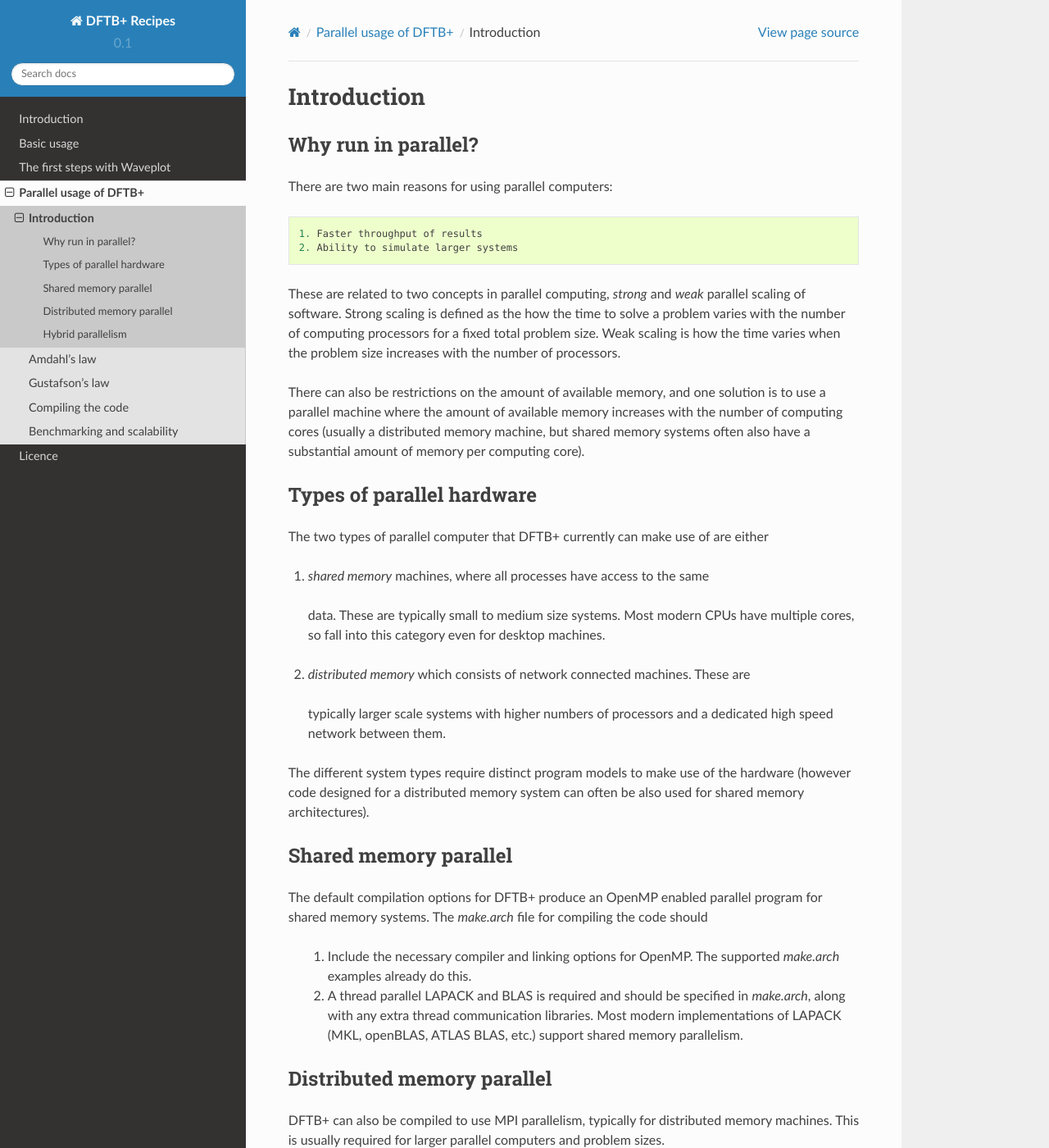
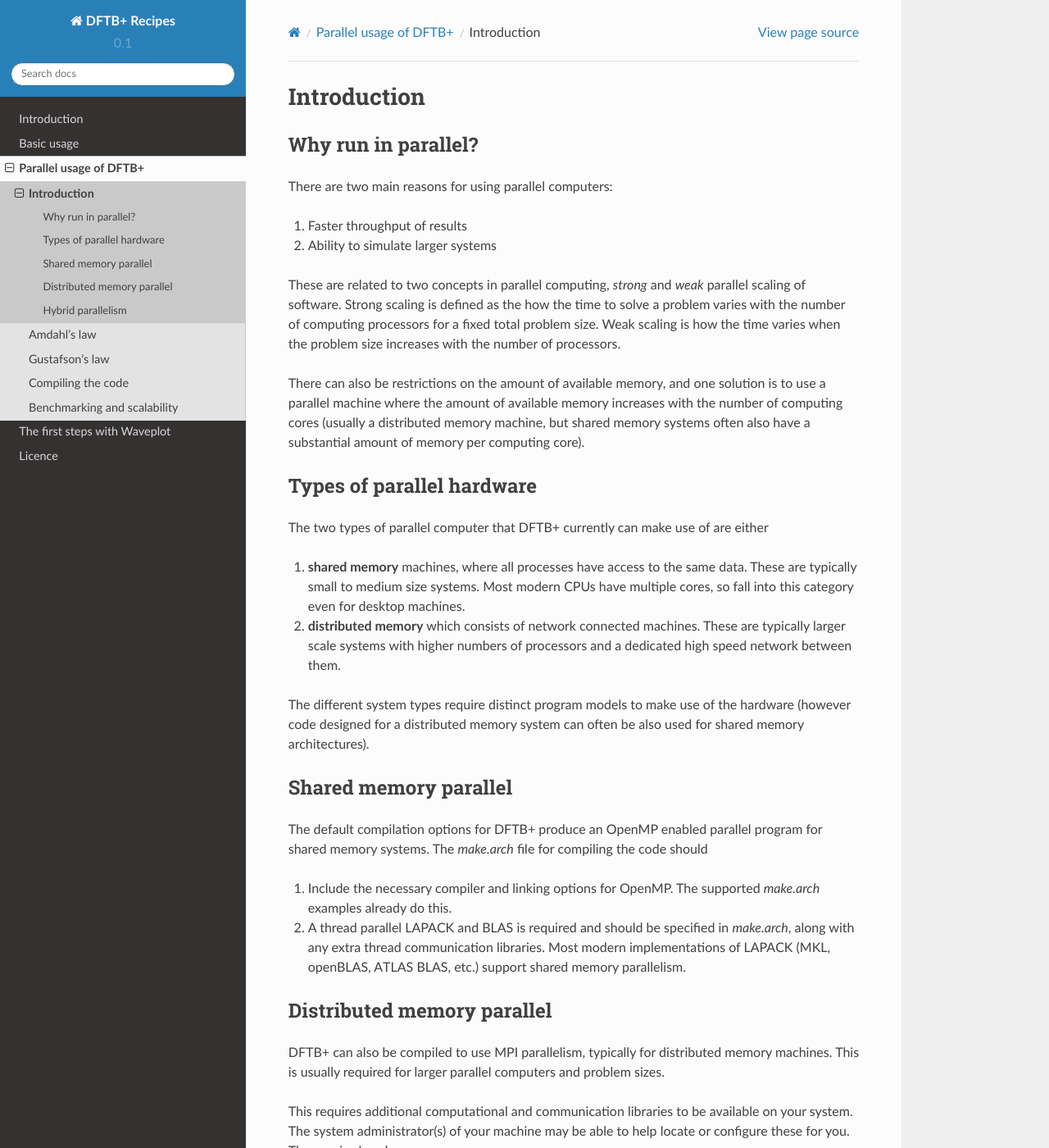
Before and after one commit to dftbplus/recipes, a Sphinx documentation site: the page built from docs/parallel/introduction.rst, in a window 1280 px wide and 1400 px high. Shown: the whole window at 82% size. Built offline with Sphinx 7.4.7 and the Read the Docs theme 2.0.0, drawn with Linux system fonts in a browser that asks for light colours.

Commit message:
Make style corrections in rst-source

```diff
--- a/docs/index.rst
+++ b/docs/index.rst
@@ -7,6 +7,6 @@
 
    introduction.rst
    basics/index.rst
+   parallel/index.rst
    waveplot.rst
-   parallel/index.rst
    licence.rst
--- a/docs/parallel/amdahl.rst
+++ b/docs/parallel/amdahl.rst
@@ -35,6 +35,7 @@
 parallel performance, but can be a good guide to the limits of scalability for
 `fixed` sizes of problem on parallel machines.
 
+
 Gustafson's law
 ===============
 
--- a/docs/parallel/introduction.rst
+++ b/docs/parallel/introduction.rst
@@ -2,13 +2,14 @@
 Introduction
 ============
 
+
 Why run in parallel?
 --------------------
 
-There are two main reasons for using parallel computers::
+There are two main reasons for using parallel computers:
 
-  1. Faster throughput of results
-  2. Ability to simulate larger systems
+#. Faster throughput of results
+#. Ability to simulate larger systems
 
 These are related to two concepts in parallel computing, `strong` and `weak`
 parallel scaling of software. Strong scaling is defined as the how the time to
@@ -22,23 +23,25 @@
 machine, but shared memory systems often also have a substantial amount of
 memory per computing core).
 
+
 Types of parallel hardware
 --------------------------
 
 The two types of parallel computer that DFTB+ currently can make use of are
 either
 
-1. `shared memory` machines, where all processes have access to the same
-  data. These are typically small to medium size systems. Most modern CPUs have
-  multiple cores, so fall into this category even for desktop machines.
+#. **shared memory** machines, where all processes have access to the same
+   data. These are typically small to medium size systems. Most modern CPUs have
+   multiple cores, so fall into this category even for desktop machines.
 
-2. `distributed memory` which consists of network connected machines. These are
-  typically larger scale systems with higher numbers of processors and a
-  dedicated high speed network between them.
+#. **distributed memory** which consists of network connected machines. These are
+   typically larger scale systems with higher numbers of processors and a
+   dedicated high speed network between them.
 
 The different system types require distinct program models to make use of the
 hardware (however code designed for a distributed memory system can often be
 also used for shared memory architectures).
+
 
 Shared memory parallel
 ----------------------
@@ -47,12 +50,14 @@
 program for shared memory systems. The `make.arch` file for compiling the code
 should
 
-  1. Include the necessary compiler and linking options for OpenMP. The
-     supported `make.arch` examples already do this.
-  2. A thread parallel LAPACK and BLAS is required and should be specified in
-     `make.arch`, along with any extra thread communication libraries. Most
-     modern implementations of LAPACK (MKL, openBLAS, ATLAS BLAS, etc.) support
-     shared memory parallelism.
+#. Include the necessary compiler and linking options for OpenMP. The
+   supported `make.arch` examples already do this.
+
+#. A thread parallel LAPACK and BLAS is required and should be specified in
+   `make.arch`, along with any extra thread communication libraries. Most
+   modern implementations of LAPACK (MKL, openBLAS, ATLAS BLAS, etc.) support
+   shared memory parallelism.
+
 
 Distributed memory parallel
 ---------------------------
@@ -65,16 +70,17 @@
 available on your system. The system administrator(s) of your machine may be
 able to help locate or configure these for you. The required packages are
 
-  * MPI : openMPI and MPICH are common options, but there may be a vendor
-    supplied library for your network that has better performance
+* MPI : openMPI and MPICH are common options, but there may be a vendor
+  supplied library for your network that has better performance
 
-  * ScaLAPACK
+* ScaLAPACK
 
-  * LAPACK and BLAS : optimised serial implementations
+* LAPACK and BLAS : optimised serial implementations
 
 Sections of the code are currently unable to operate with MPI parallelism
 (particularly the excited state calculations), but the majority of the
 functionality is the same as the shared memory version.
+
 
 Hybrid parallelism
 ------------------
```
Also changed, not shown: docs/parallel/benchmarking.rst (+31 -31 lines), docs/parallel/compiling.rst (+14 -10 lines).
